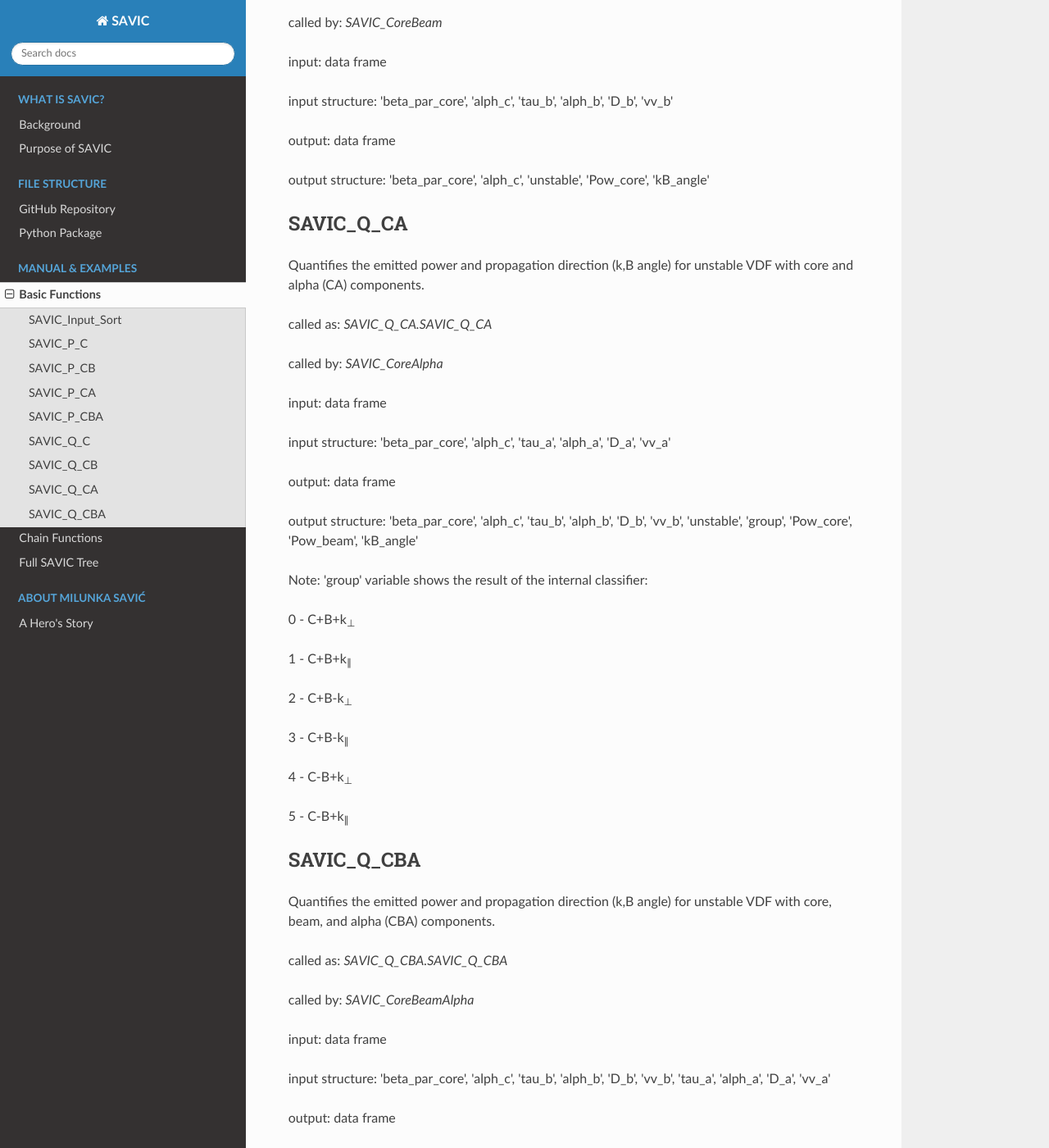
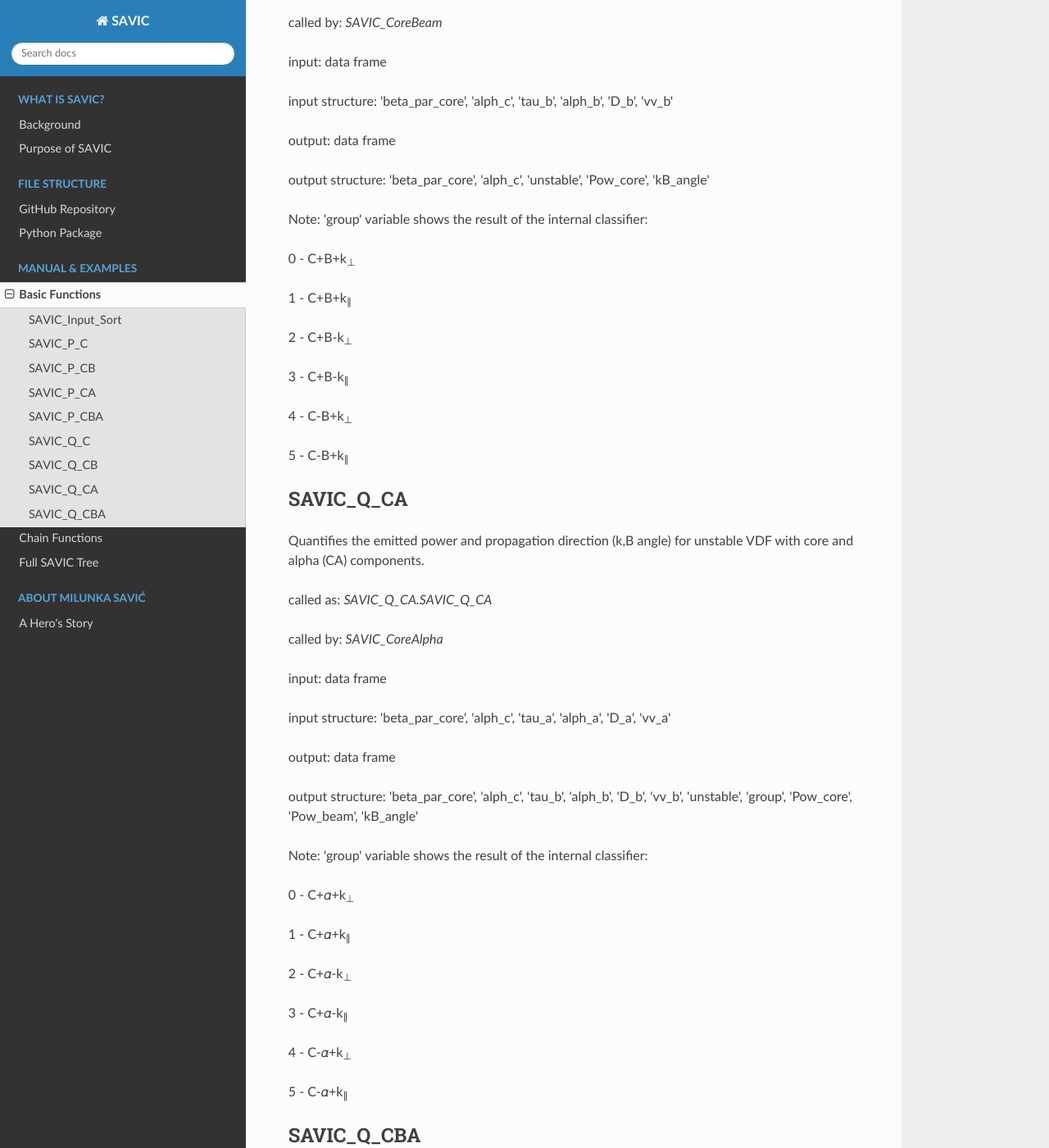
Before and after one commit to MihailoMartinovic/SAVIC, a Sphinx documentation site: the page built from docs/03-functions-base.rst, in a window 1280 px wide and 1400 px high, scrolled down 2648 px. Shown: the whole window at 82% size. Built offline with Sphinx 7.4.7 and the Read the Docs theme 2.0.0, drawn with Linux system fonts in a browser that asks for light colours.

Commit message:
Update 03-functions-base.rst

```diff
--- a/docs/03-functions-base.rst
+++ b/docs/03-functions-base.rst
@@ -127,6 +127,19 @@
 
 output structure:  'beta_par_core', 'alph_c', 'unstable', 'Pow_core', 'kB_angle'
 
+Note: 'group' variable shows the result of the internal classifier:
+
+0 - C+B+k\ :sub:`⊥`\
+
+1 - C+B+k\ :sub:`∥`\
+
+2 - C+B-k\ :sub:`⊥`\
+
+3 - C+B-k\ :sub:`∥`\
+
+4 - C-B+k\ :sub:`⊥`\
+
+5 - C-B+k\ :sub:`∥`\
 
 SAVIC_Q_CA
 ------------
@@ -147,17 +160,18 @@
 
 Note: 'group' variable shows the result of the internal classifier:
 
-0 - C+B+k\ :sub:`⊥`\
+0 - C+𝛼+k\ :sub:`⊥`\
 
-1 - C+B+k\ :sub:`∥`\
+1 - C+𝛼+k\ :sub:`∥`\
 
-2 - C+B-k\ :sub:`⊥`\
+2 - C+𝛼-k\ :sub:`⊥`\
 
-3 - C+B-k\ :sub:`∥`\
+3 - C+𝛼-k\ :sub:`∥`\
 
-4 - C-B+k\ :sub:`⊥`\
+4 - C-𝛼+k\ :sub:`⊥`\
 
-5 - C-B+k\ :sub:`∥`\
+5 - C-𝛼+k\ :sub:`∥`\
+
 
 SAVIC_Q_CBA
 ------------
```
